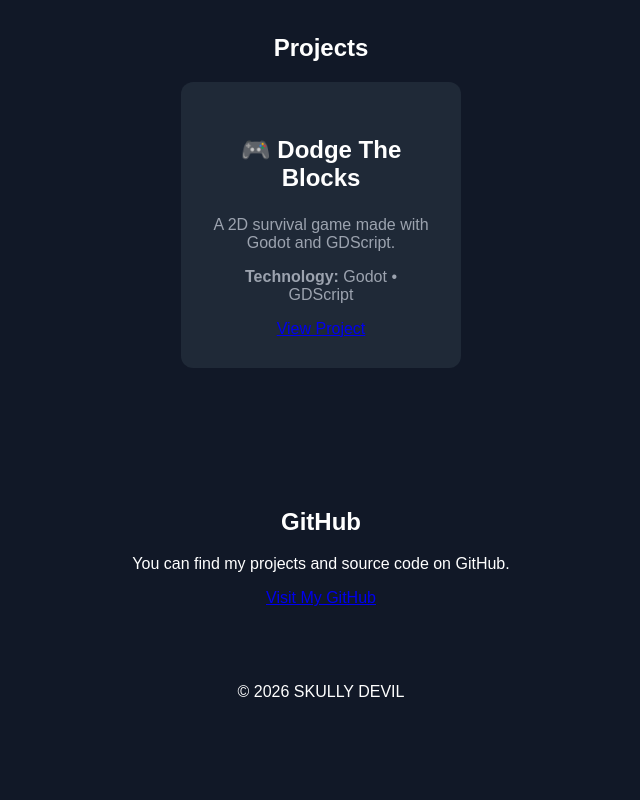
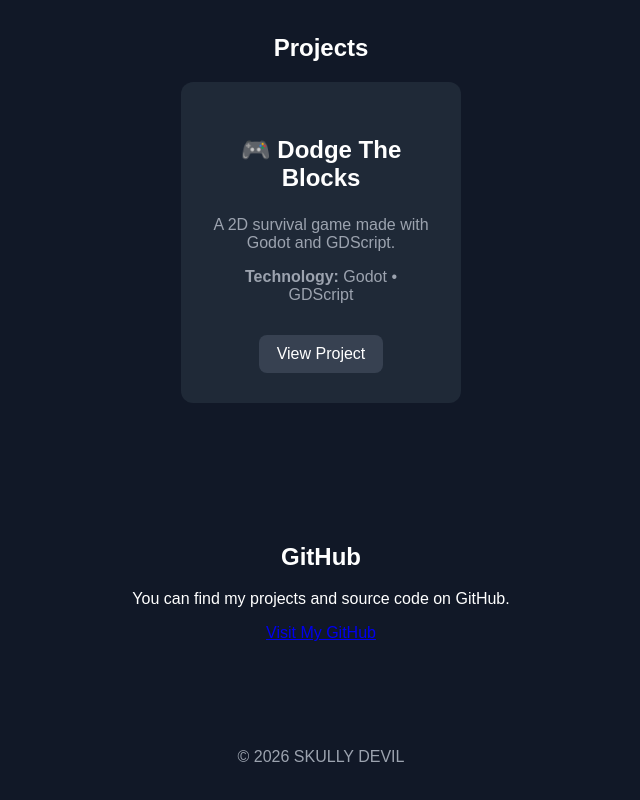
Before and after one commit to 0skully0/skully.github.io, a plain HTML site: page index.html in a window 1280 px wide. Shown: the part 1000-1800 px from the top of the page, without its empty margins (319-959 px from the left). Before the commit the page ends 1717 px from the top, so only its background shows below. Drawn offline with Linux system fonts and the light colour scheme.

Commit message:
Update style.css

```diff
--- a/style.css
+++ b/style.css
@@ -52,3 +52,31 @@ section {
 .card p {
     color: #9ca3af;
   }
+
+.card {
+    transition: transform 0.2s, box-shadow 0.2s;
+}
+
+.card:hover {
+    transform: translateY(-8px);
+    box-shadow: 0 10px 30px rgba(0, 0, 0, 0.4);
+}
+
+.card a {
+    display: inline-block;
+    margin-top: 15px;
+    padding: 10px 18px;
+    background: #374151;
+    color: white;
+    text-decoration: none;
+    border-radius: 8px;
+}
+
+.card a:hover {
+    background: #4b5563;
+}
+
+footer {
+    padding: 30px;
+    color: #9ca3af;
+}
```
